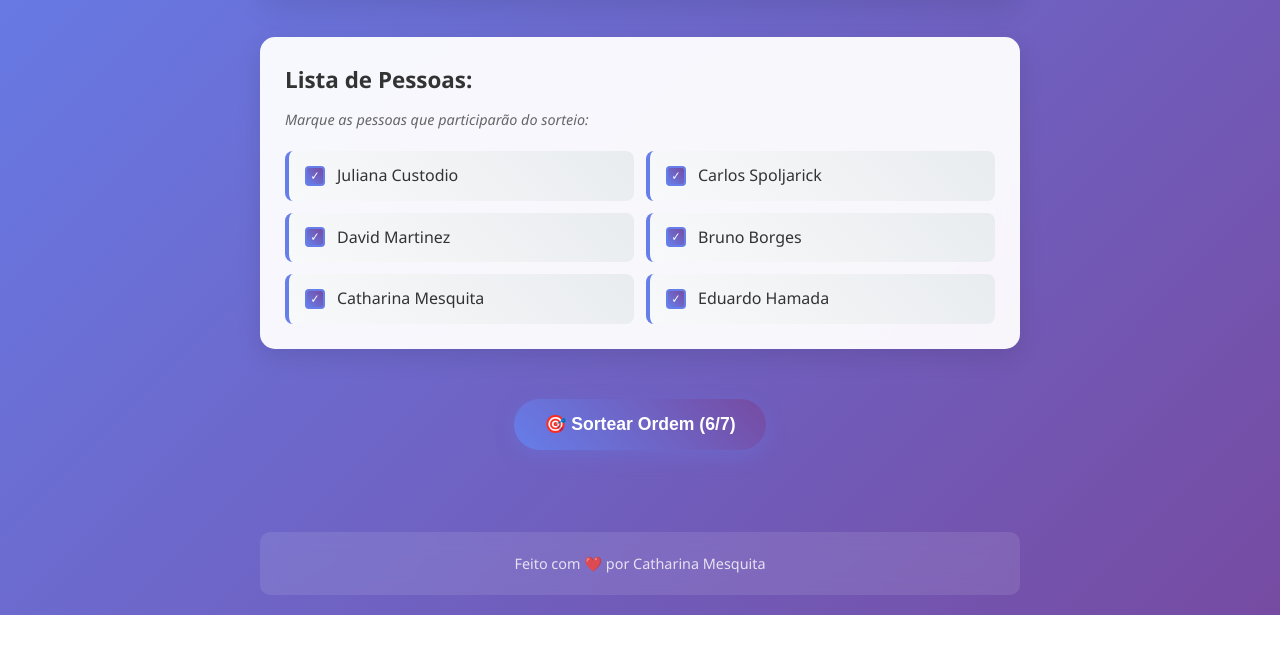
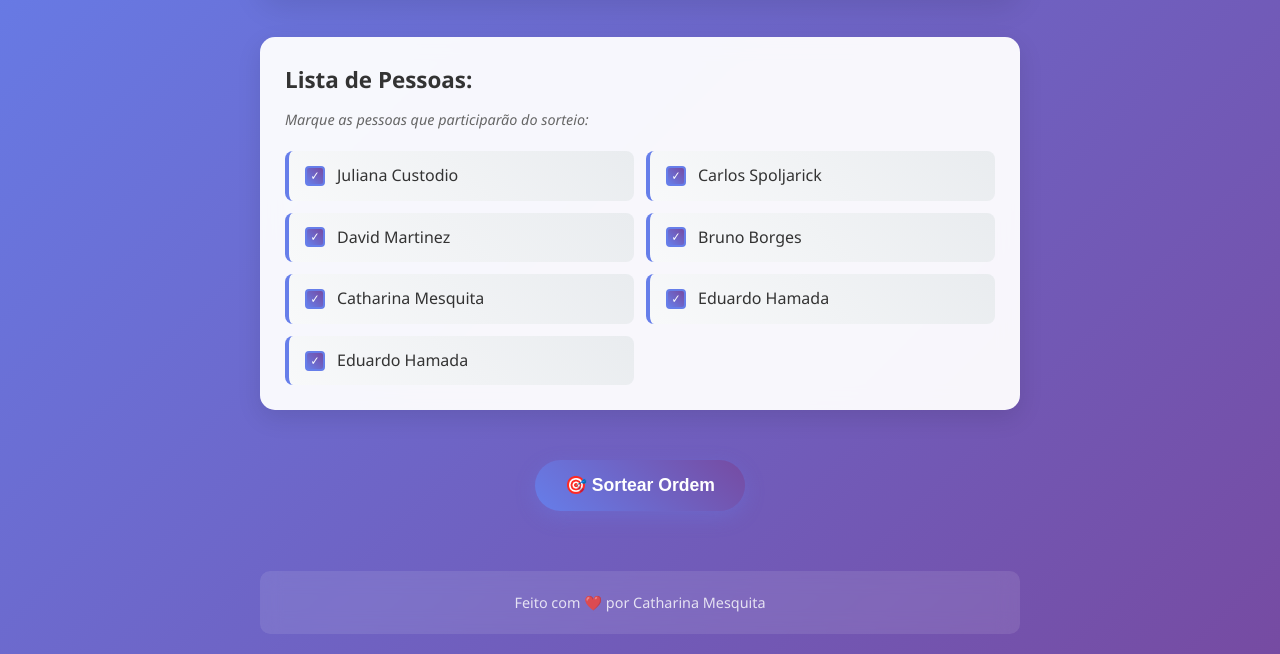
Before and after one commit to acmesquita/sorted_daily, a plain HTML site: page index.html in a window 1280 px wide. Shown: the part 185-839 px from the top of the page. Before the commit the page ends 800 px from the top, so only its background shows below. Drawn offline with Linux system fonts and the light colour scheme.

Commit message:
Add Danilo Hoffmeister checkbox to the person list in index.html

```diff
--- a/index.html
+++ b/index.html
@@ -60,6 +60,13 @@
                             <span class="person-name">Eduardo Hamada</span>
                         </label>
                     </li>
+                    <li class="person-item">
+                        <label class="person-checkbox">
+                            <input type="checkbox" checked data-person="Danilo Hoffmeister">
+                            <span class="checkmark"></span>
+                            <span class="person-name">Eduardo Hamada</span>
+                        </label>
+                    </li>
                 </ul>
             </div>
 
```
